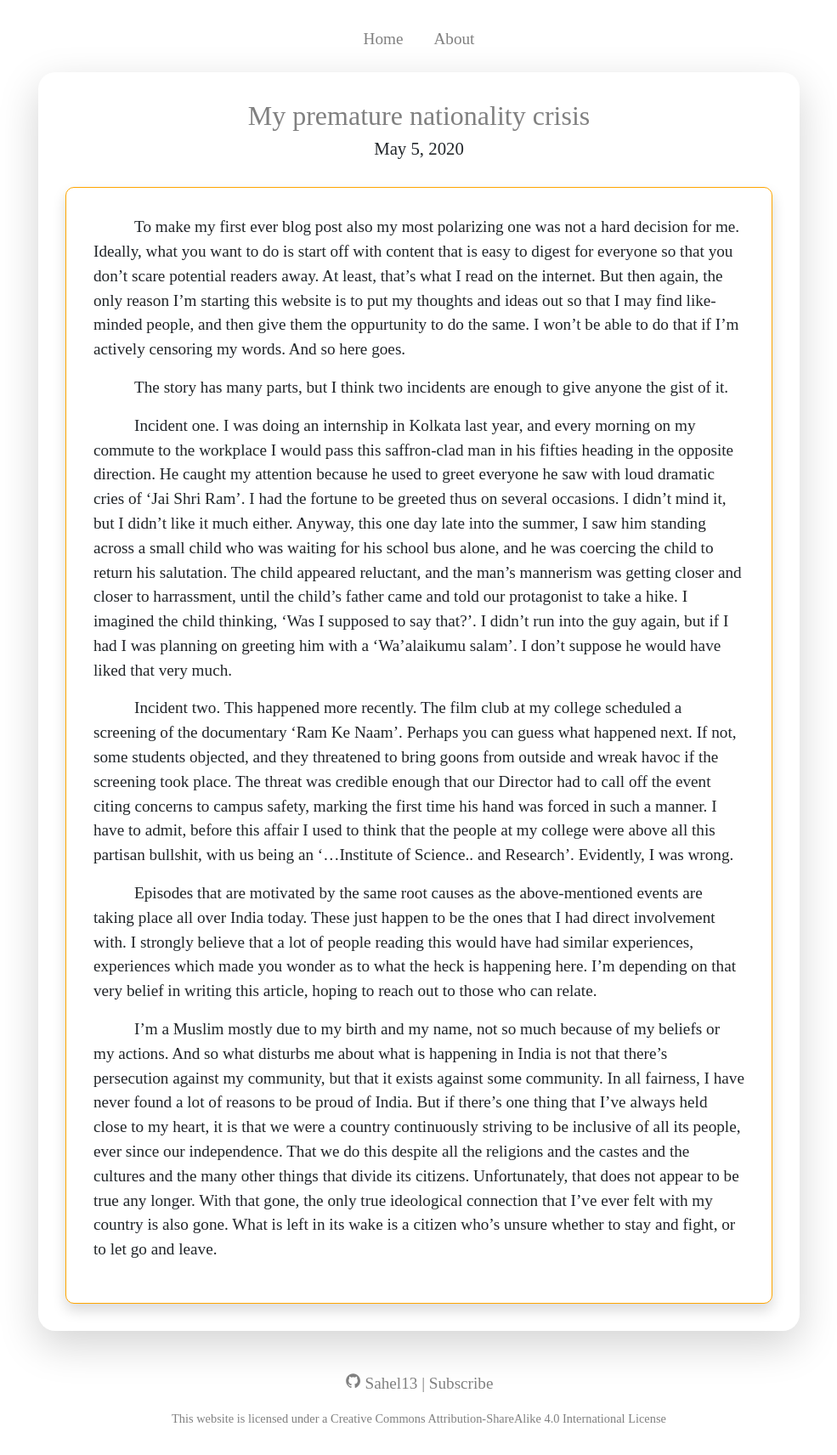
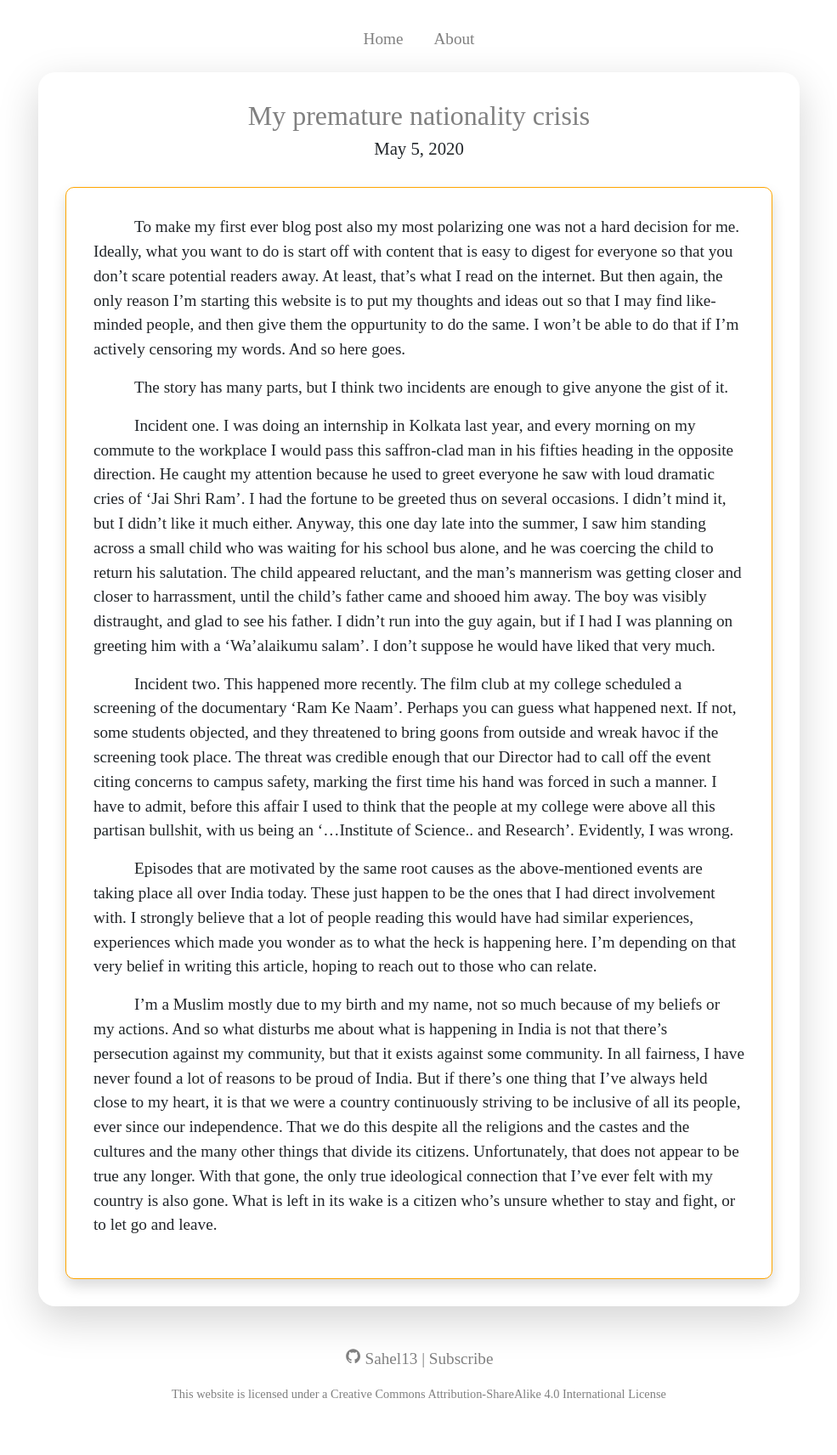
Before and after one commit to Sahel13/TheStudentWatch-Old, a Jekyll site: the page built from _posts/2020-05-05-my-premature-nationality-crisis.md, in a window 1280 px wide. Shown: the whole page at 85% size, without its empty margins (147-1132 px from the left). Built offline with Jekyll 4.4.1, drawn with Linux system fonts in a browser that asks for light colours; nearby versions of some CDN libraries; after the commit the page ends 1684 px from its top, so only the background shows below that.

Commit message:
Small textual changes made

```diff
--- a/_posts/2020-05-05-my-premature-nationality-crisis.md
+++ b/_posts/2020-05-05-my-premature-nationality-crisis.md
@@ -10,7 +10,7 @@
 
 The story has many parts, but I think two incidents are enough to give anyone the gist of it.
 
-Incident one. I was doing an internship in Kolkata last year, and every morning on my commute to the workplace I would pass this saffron-clad man in his fifties heading in the opposite direction. He caught my attention because he used to greet everyone he saw with loud dramatic cries of 'Jai Shri Ram'. I had the fortune to be greeted thus on several occasions. I didn't mind it, but I didn't like it much either. Anyway, this one day late into the summer, I saw him standing across a small child who was waiting for his school bus alone, and he was coercing the child to return his salutation. The child appeared reluctant, and the man's mannerism was getting closer and closer to harrassment, until the child's father came and told our protagonist to take a hike. I imagined the child thinking, 'Was I supposed to say that?'. I didn't run into the guy again, but if I had I was planning on greeting him with a 'Wa'alaikumu salam'. I don't suppose he would have liked that very much.
+Incident one. I was doing an internship in Kolkata last year, and every morning on my commute to the workplace I would pass this saffron-clad man in his fifties heading in the opposite direction. He caught my attention because he used to greet everyone he saw with loud dramatic cries of 'Jai Shri Ram'. I had the fortune to be greeted thus on several occasions. I didn't mind it, but I didn't like it much either. Anyway, this one day late into the summer, I saw him standing across a small child who was waiting for his school bus alone, and he was coercing the child to return his salutation. The child appeared reluctant, and the man's mannerism was getting closer and closer to harrassment, until the child's father came and shooed him away. The boy was visibly distraught, and glad to see his father. I didn't run into the guy again, but if I had I was planning on greeting him with a 'Wa'alaikumu salam'. I don't suppose he would have liked that very much.
 
 
 Incident two. This happened more recently. The film club at my college scheduled a screening of the documentary 'Ram Ke Naam'. Perhaps you can guess what happened next. If not, some students objected, and they threatened to bring goons from outside and wreak havoc if the screening took place. The threat was credible enough that our Director had to call off the event citing concerns to campus safety, marking the first time his hand was forced in such a manner. I have to admit, before this affair I used to think that the people at my college were above all this partisan bullshit, with us being an '...Institute of Science.. and Research'. Evidently, I was wrong.
```
